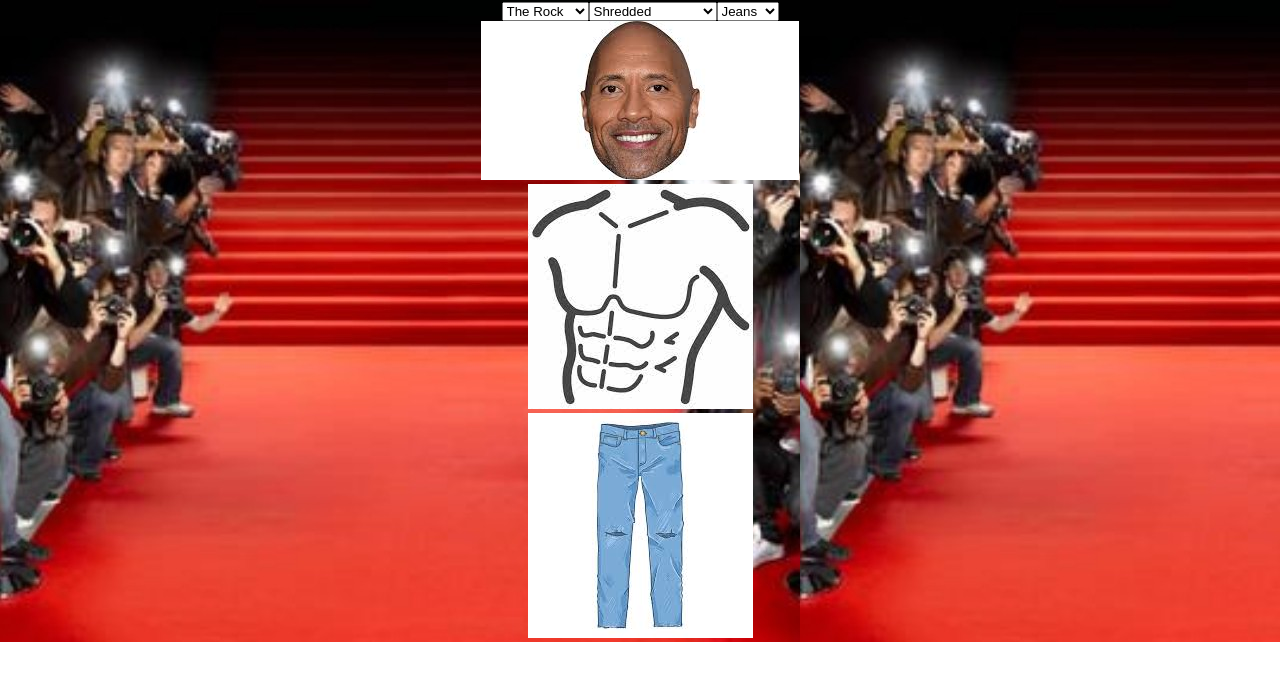
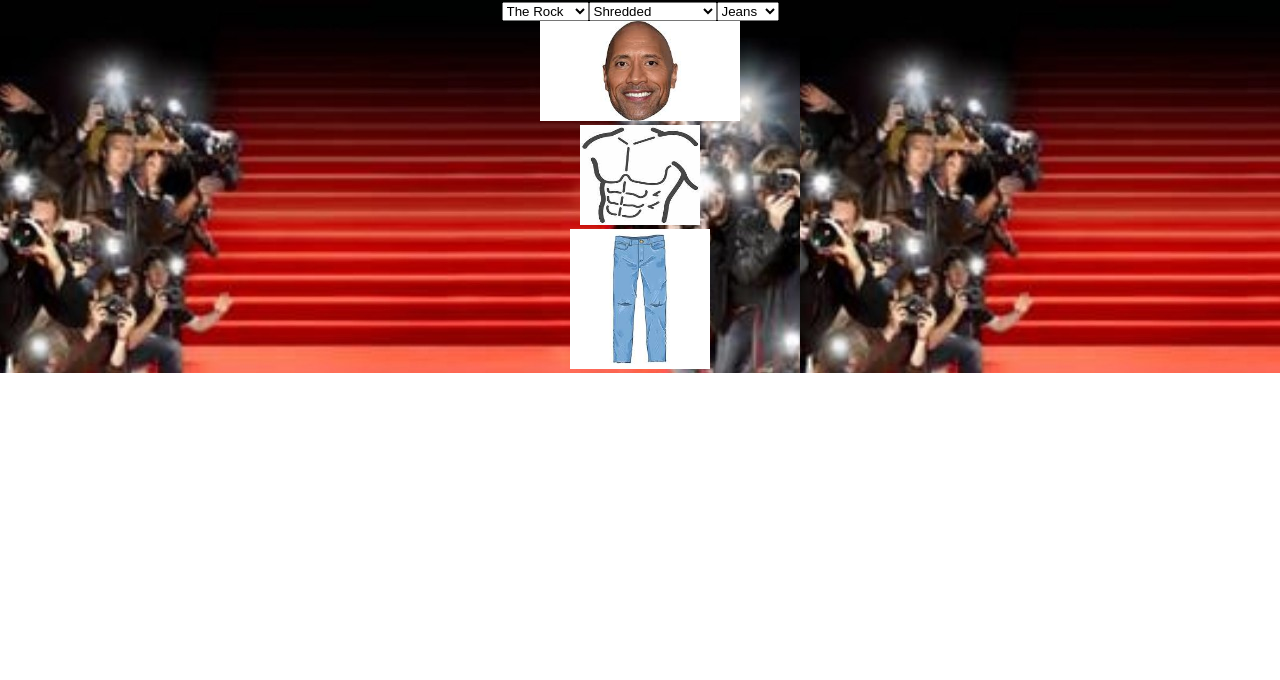
Before and after one commit to yovana-pelayo/react-characterbuilder, a React (Create React App) app: page / in a window 1280 px wide. Shown: the top 680 px of the page. Built offline with nearby package versions, Linux system fonts and the light colour scheme.

Commit message:
added css folder

```diff
--- /dev/null
+++ b/src/components/Body/Body.css
@@ -0,0 +1,12 @@
+.head img {
+  height: 100px;
+  width: 200px;
+}
+.top img {
+  height: 100px;
+  width: 120px;
+}
+.pants img {
+  height: 140px;
+  width: 140px;
+}
--- a/src/components/Body/Body.js
+++ b/src/components/Body/Body.js
@@ -1,4 +1,5 @@
 import React from 'react';
+import './Body.css';
 
 export default function Body({ head, top, pants }) {
   return (
--- /dev/null
+++ b/src/components/Selector/Selector.css
@@ -0,0 +1,4 @@
+.select-dropdown {
+  display: flex;
+  flex-direction: row;
+}
```
Also changed, not shown: src/components/Catchphrases/Catchphrases.js (added).
